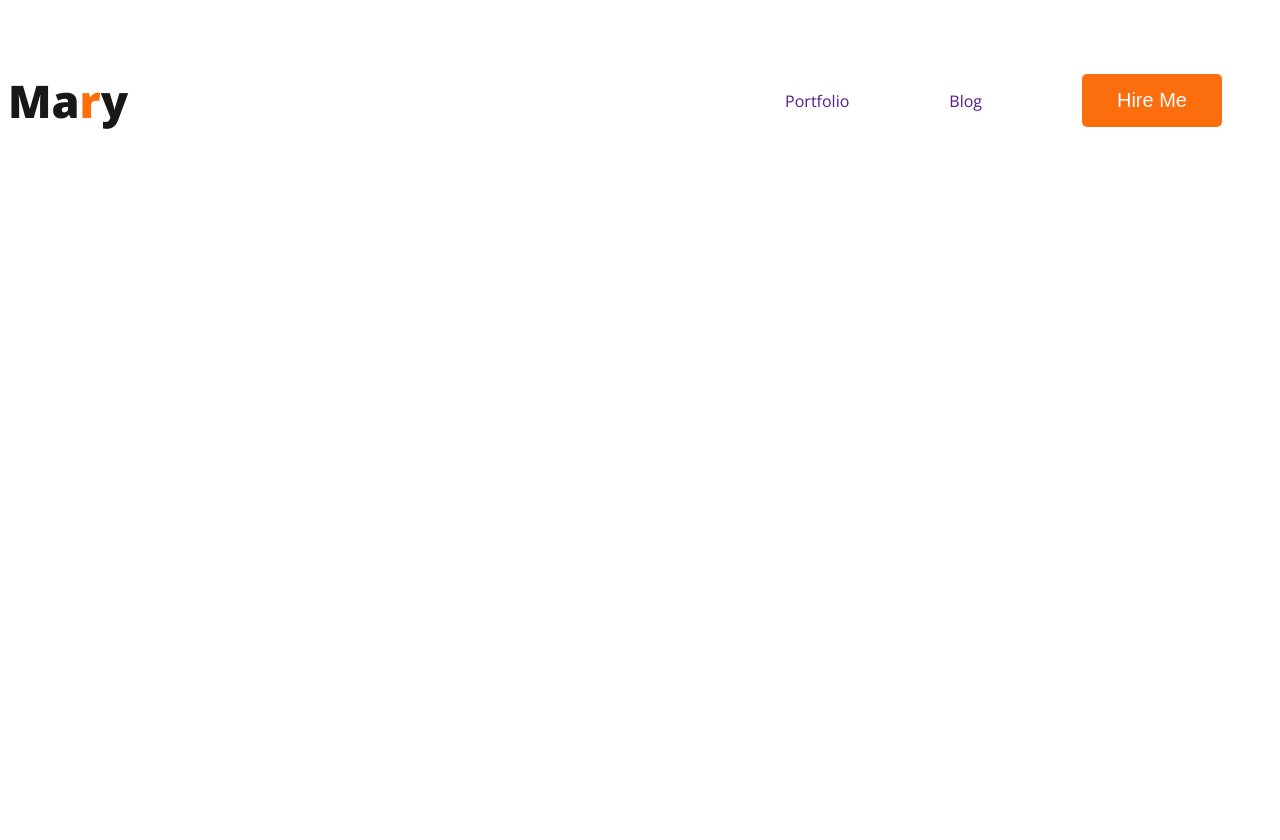
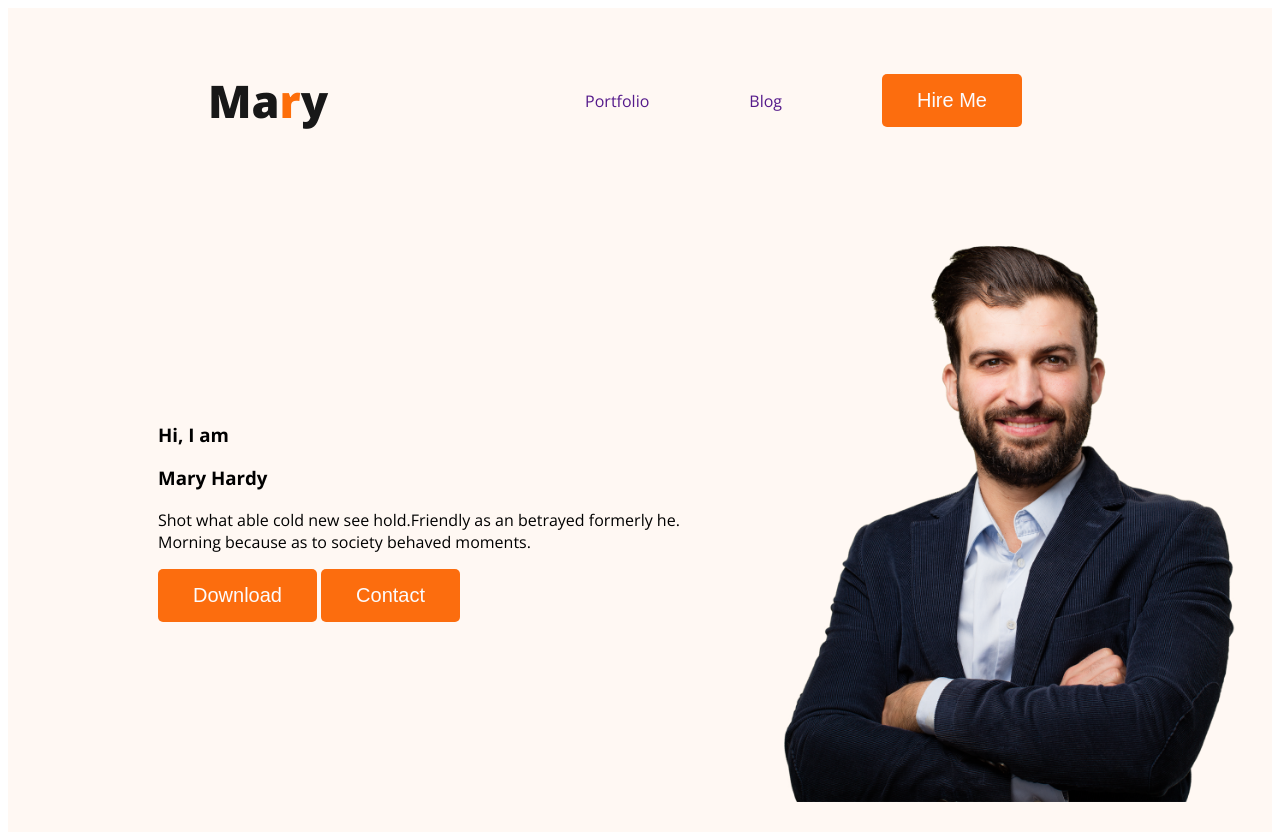
Before and after one commit to joynal2000/web-developer-portfolio, a plain HTML site: page index.html in a window 1280 px wide. Before the commit the page ends 800 px from the top, so only its background shows below. Drawn offline with nearby package versions, Linux system fonts and the light colour scheme.

```diff
--- a/index.html
+++ b/index.html
@@ -11,7 +11,7 @@
      <link rel="stylesheet" href="styles/portfolio.css">
 </head>
 <body>
-    <header>
+    <header class="header">
         <nav>
             <h3 class ="nav-title">Ma<span class="text-primary">r</span>y</h3>
             <ul>
@@ -20,6 +20,16 @@
                 <li><button class="btn-primary">Hire Me</button></li>
             </ul>
         </nav>
+        <div class="banner">
+            <div class="banner-content">
+                <h3 class="banner-greeting">Hi, I  am</h3>
+                <h3 class="banner-title">Mary Hardy</h3>
+                <p>Shot what able cold new see hold.Friendly as an betrayed formerly he. Morning because as to society behaved moments.</p>
+                <button class="btn-primary">Download</button>
+                <button class="btn-primary">Contact</button>
+            </div>
+            <img class="profile-pic" src="../images/hardy.png" alt="this is a man images">
+        </div>
     </header>
     <main>
 
--- a/styles/portfolio.css
+++ b/styles/portfolio.css
@@ -19,6 +19,7 @@ nav {
     display: flex;
     justify-content: space-between;
     align-items: center;
+    margin: 0 200px;
 }
 nav > ul {
     display: flex;
@@ -37,3 +38,15 @@ nav li{
 nav a{
     text-decoration: none;
 }
+/* header related styles*/
+.header{
+    background-color: #FFF8F3;
+}
+.banner{
+    padding: 30px 30px 30px 150px;
+    display: flex;
+    align-items: center;
+}
+.banner .profile-pic{
+    width: 500px;
+}
```
